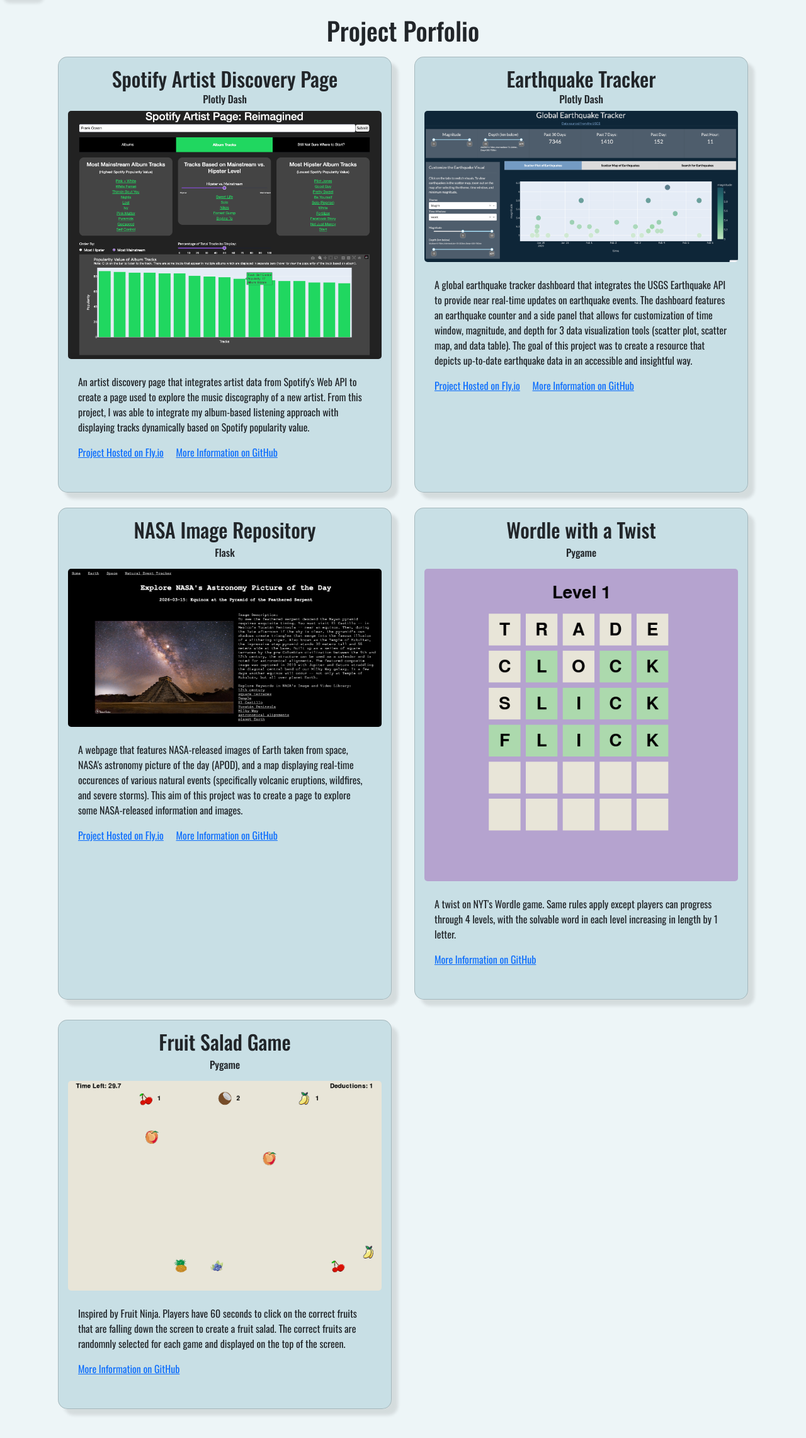
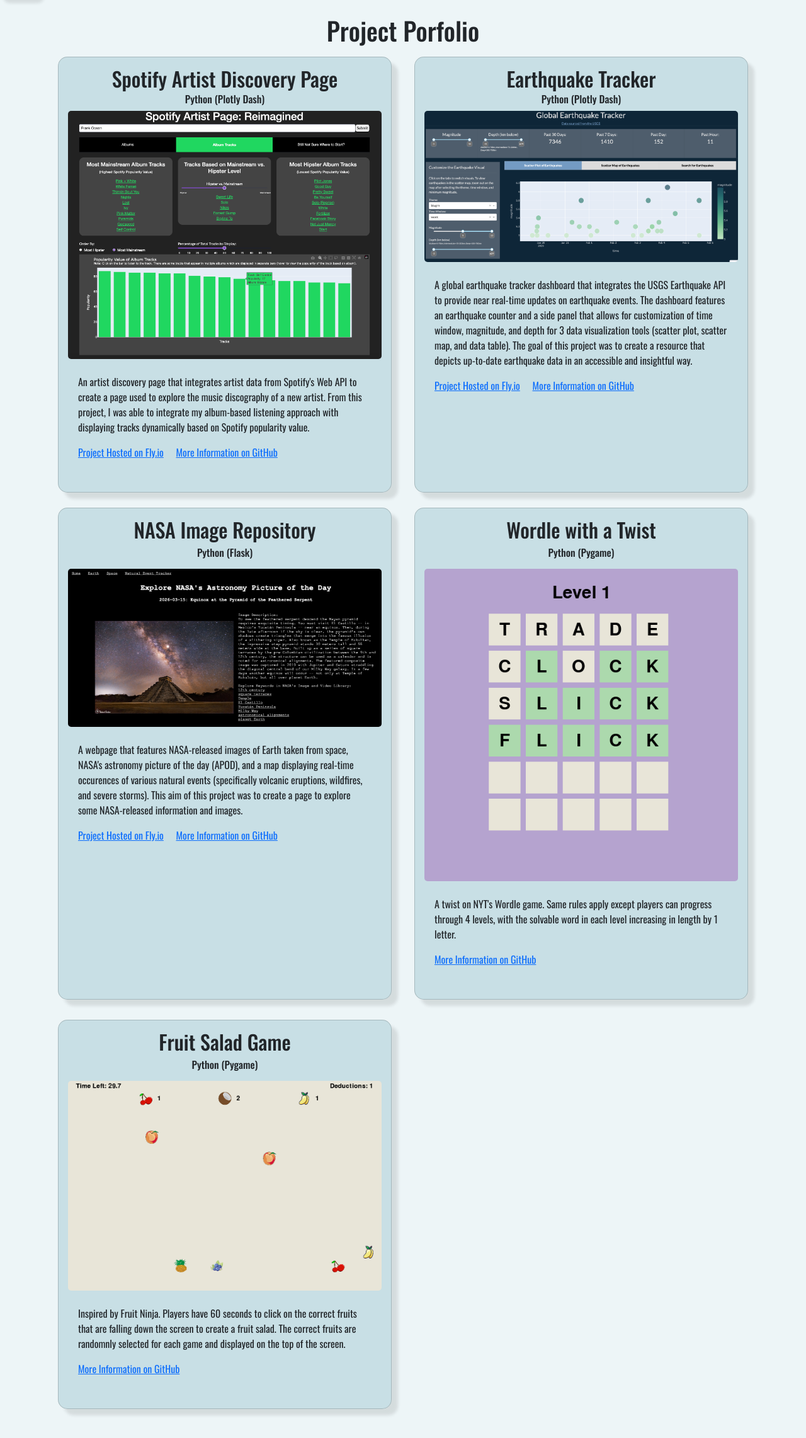
Before and after one commit to tiffanyng23/personal-website, a Flask app: page /projects in a window 1280 px wide. Shown: the part 52-2335 px from the top of the page at 63% size. Run offline with Flask 3, Linux system fonts and the light colour scheme; some libraries are stand-ins or nearby versions.

Commit message:
revised text on home and project pages

```diff
--- a/templates/homepage.html
+++ b/templates/homepage.html
@@ -4,7 +4,6 @@
 <section class="bg-image-hero">
     <div class="hero-card">
         <h1>Hello I'm Tiffany and welcome to my portfolio!</h1>
-        <h4>Python developer with an interest in science communication and data analytics.</h4>
     </div>
 </section>
 
--- a/templates/projects.html
+++ b/templates/projects.html
@@ -9,7 +9,7 @@
         <div class="col-6 mt-2 mb-2">
             <div class="card h-100 project-card">
                 <h2 class="card-title text-center">Spotify Artist Discovery Page</h2>
-                <h6 class="card-subtitle text-center">Plotly Dash</h6>
+                <h6 class="card-subtitle text-center">Python (Plotly Dash)</h6>
                 <img src="/static/images/spotify.png" class="card-img-top card-img-bottom mt-2 mb-2" alt="Project img">
                 <div class="card-body">
                     <p class="card-text">
@@ -24,7 +24,7 @@
         <div class="col-6 mt-2 mb-2">
             <div class="card h-100 project-card">
                 <h2 class="card-title text-center">Earthquake Tracker</h2>
-                <h6 class="card-subtitle text-center">Plotly Dash</h6>
+                <h6 class="card-subtitle text-center">Python (Plotly Dash)</h6>
                 <img src="/static/images/earthquake.png" class="card-img-top card-img-bottom mt-2 mb-2" alt="Project img">
                 <div class="card-body">
                      <p class="card-text">
@@ -43,7 +43,7 @@
         <div class="col-6 mt-2 mb-2">
             <div class="card h-100 project-card">
                 <h2 class="card-title text-center">NASA Image Repository</h2>
-                <h6 class="card-text text-center">Flask</h6>
+                <h6 class="card-text text-center">Python (Flask)</h6>
                 <img src="/static/images/nasa.png" class="card-img-top card-img-bottom mt-2 mb-2" alt="Project img">
                 <div class="card-body">
                      <p class="card-text">
@@ -59,7 +59,7 @@
         <div class="col-6 mt-2 mb-2">
             <div class="card h-100 project-card">
                 <h2 class="card-title text-center">Wordle with a Twist</h2>
-                <h6 class="card-text text-center">Pygame</h6>
+                <h6 class="card-text text-center">Python (Pygame)</h6>
                 <img src="/static/images/wordle.png" class="card-img-top card-img-bottom mt-2 mb-2" alt="Project img">
                 <div class="card-body">
                      <p class="card-text">
@@ -74,7 +74,7 @@
         <div class="col-6 mt-2 mb-2">
             <div class="card h-100 project-card">
                 <h2 class="card-title text-center">Fruit Salad Game</h2>
-                <h6 class="card-text text-center">Pygame</h6>
+                <h6 class="card-text text-center">Python (Pygame)</h6>
                 <img src="/static/images/fruit.png" class="card-img-top card-img-bottom mt-2 mb-2" alt="Project img">
                 <div class="card-body">
                      <p class="card-text">
```
